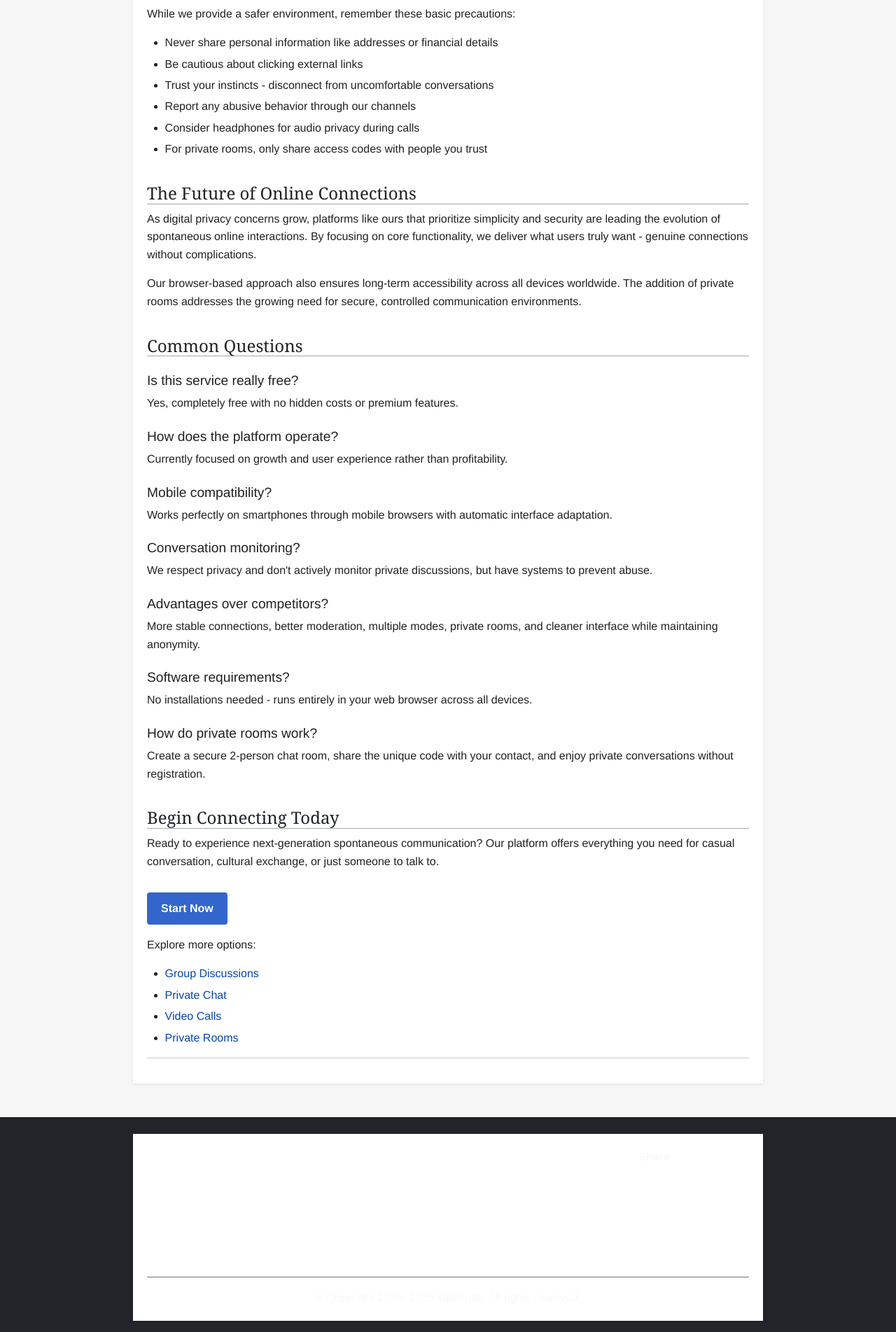
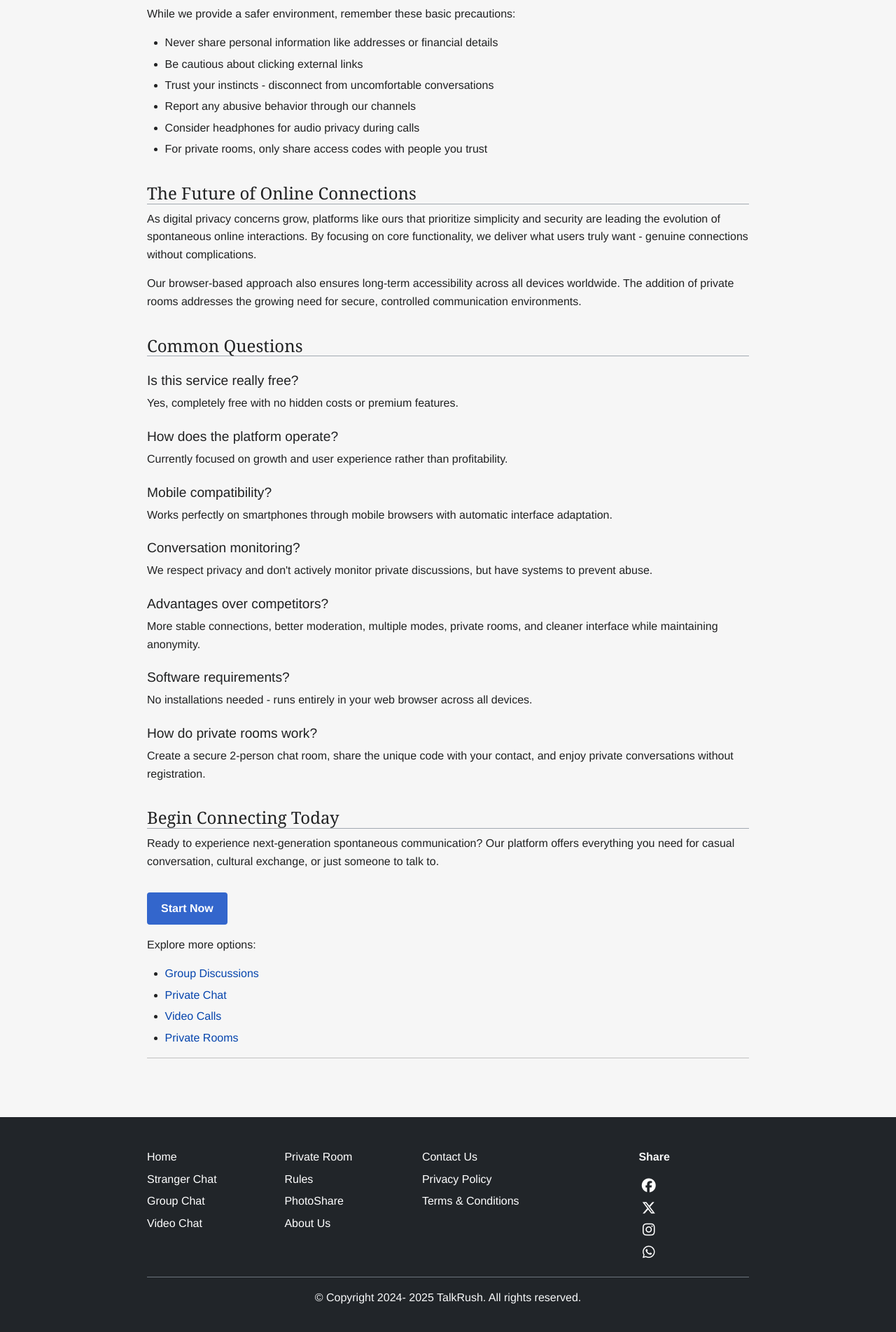
Before and after one commit to shkumaraman/shkumaraman.github.io, a Jekyll site: the page built from page/stranger-chat-app.html, in a window 1280 px wide. Shown: the part 2974-4877 px from the top of the page at 70% size. Built offline with Jekyll 4.4.1, drawn with Linux system fonts in a browser that asks for light colours.

Commit message:
Update stranger-chat-app.html

```diff
--- a/page/stranger-chat-app.html
+++ b/page/stranger-chat-app.html
@@ -17,9 +17,7 @@ description: "Find out why TalkRush stands out with its unique features and comm
       max-width: 900px;
       margin: 0 auto;
       padding: 20px;
-      background-color: #fff;
-      box-shadow: 0 1px 3px rgba(0,0,0,0.1);
-    }
+      }
     h1 {
       font-family: 'Linux Libertine', 'Georgia', 'Times', serif;
       font-weight: normal;
```
